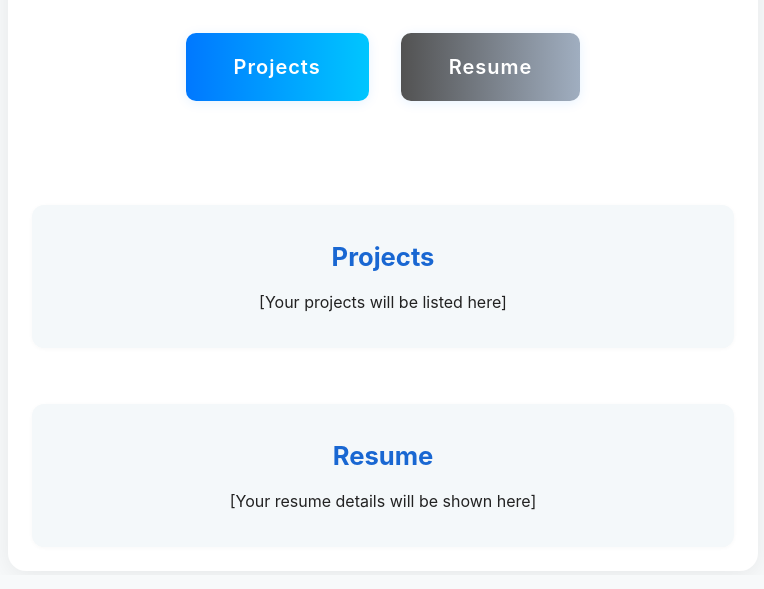
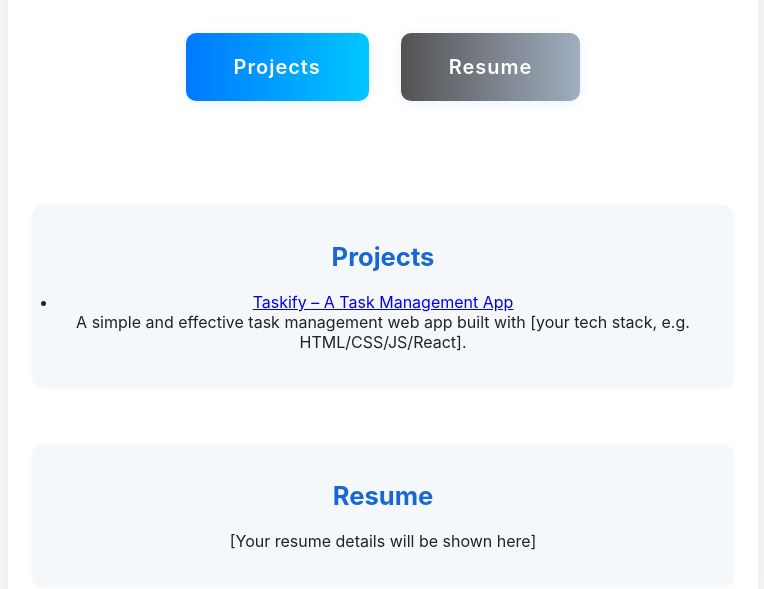
Before and after one commit to aidentoe/aidtoe.github.io, a plain HTML site: page index.html in a window 1280 px wide. Shown: the part 265-854 px from the top of the page, without its empty margins (257-1021 px from the left). Drawn offline with Linux system fonts and the light colour scheme.

Commit message:
Update index.html

```diff
--- a/index.html
+++ b/index.html
@@ -30,9 +30,17 @@
 
         <!-- Placeholder Sections -->
         <section id="projects" class="section">
-            <h2>Projects</h2>
-            <p>[Your projects will be listed here]</p>
-        </section>
+    <h2>Projects</h2>
+    <ul>
+        <li>
+            <a href="https://aidentoe.github.io/Taskify/" target="_blank">
+                Taskify &ndash; A Task Management App
+            </a>
+            <p>A simple and effective task management web app built with [your tech stack, e.g. HTML/CSS/JS/React].</p>
+        </li>
+        <!-- Add more projects here if you want -->
+    </ul>
+</section>
 
         <section id="resume" class="section">
             <h2>Resume</h2>
```
